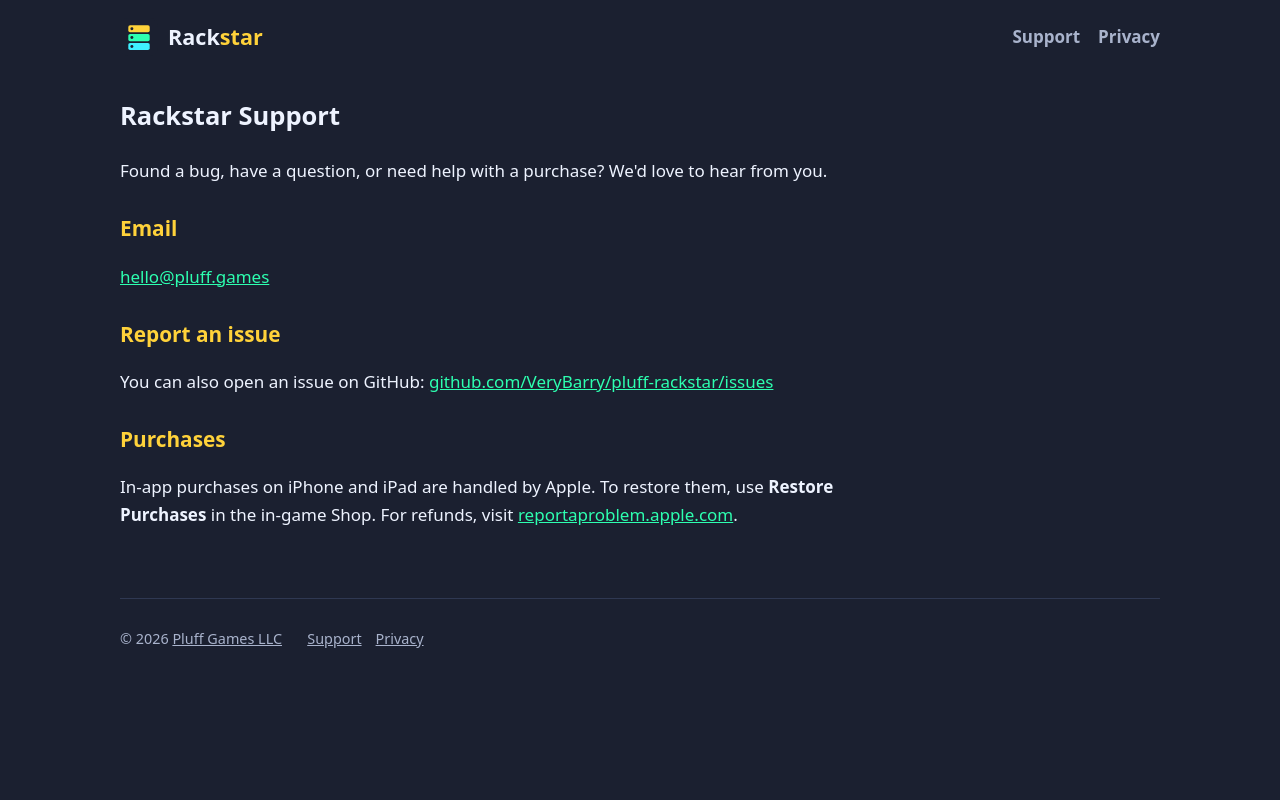
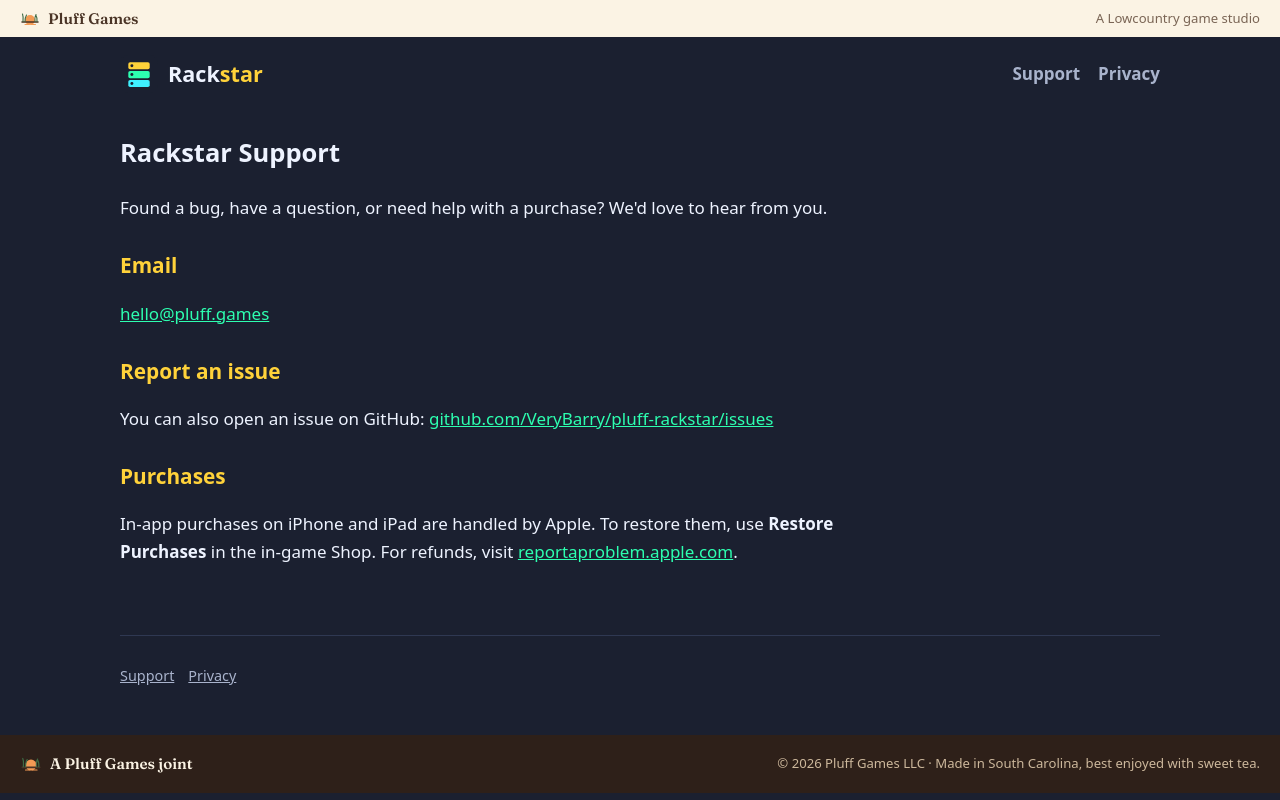
Before and after one commit to VeryBarry/pluff-rackstar, a plain HTML site: page support/index.html in a window 1280 px wide. Drawn offline with Linux system fonts and the light colour scheme.

Commit message:
Lowcountry rebrand: marsh sunset hero, new palette, fonts, logo

```diff
--- a/assets/style.css
+++ b/assets/style.css
@@ -35,3 +35,10 @@
 .card>img{width:100%;aspect-ratio:16/10;object-fit:cover;height:auto}
 .card.soon{min-height:0}
 .game-hero>img{width:100%;max-height:460px;object-fit:cover;height:auto}
+@font-face{font-family:Fraunces;src:url(fonts/fraunces.woff2) format("woff2");font-weight:100 900;font-display:swap}
+.pbar,.pfoot{display:flex;justify-content:space-between;align-items:center;gap:12px;padding:8px 20px;font-size:.82rem;background:#fbf3e4;color:#4a3426}
+.pbar a,.pfoot a{display:flex;align-items:center;gap:8px;font:600 .95rem Fraunces,Georgia,serif;color:#4a3426;text-decoration:none}
+.pbar span,.pfoot span{color:#7a6555}
+.pfoot{background:#2e2019;color:#cdb89c;padding:18px 20px;margin-top:20px;flex-wrap:wrap}.pfoot a{color:#fbf3e4}.pfoot span{color:#cdb89c}
+footer a{margin-right:14px}
+@media(max-width:520px){.pbar span{display:none}}
--- a/support/index.html
+++ b/support/index.html
@@ -1,7 +1,8 @@
 <!doctype html><html lang="en"><head><meta charset="utf-8"><meta name="viewport" content="width=device-width,initial-scale=1">
 <title>Rackstar Support</title><meta name="description" content="Get help with Rackstar."><link rel="canonical" href="https://rackstar.pluff.games/support/">
 <meta property="og:type" content="website"><meta property="og:title" content="Rackstar Support"><meta property="og:description" content="Get help with Rackstar."><meta property="og:url" content="https://rackstar.pluff.games/support/"><meta property="og:image" content="https://rackstar.pluff.games/img/cover.jpg"><meta name="twitter:card" content="summary_large_image">
-<meta name="theme-color" content="#1b2030"><link rel="icon" href="../assets/favicon.svg" type="image/svg+xml"><link rel="apple-touch-icon" href="../assets/apple-touch-icon.png"><link rel="stylesheet" href="../assets/style.css"></head><body>
+<meta name="theme-color" content="#f0936a"><link rel="icon" href="../assets/favicon.svg" type="image/svg+xml"><link rel="apple-touch-icon" href="../assets/apple-touch-icon.png"><link rel="stylesheet" href="../assets/style.css"></head><body>
+<div class="pbar"><a href="https://pluff.games"><img src="../assets/pluff-logo.svg" alt="" width="20" height="20">Pluff Games</a><span>A Lowcountry game studio</span></div>
 <div class="wrap"><header class="top"><a class="logo" href="../"><img src="../assets/favicon.svg" alt=""><span>Rack<b>star</b></span></a><nav><a href="../support/">Support</a><a href="../privacy/">Privacy</a></nav></header>
 
 
@@ -10,4 +11,5 @@
 <h2>Report an issue</h2><p>You can also open an issue on GitHub: <a href="https://github.com/VeryBarry/pluff-rackstar/issues">github.com/VeryBarry/pluff-rackstar/issues</a></p>
 <h2>Purchases</h2><p>In-app purchases on iPhone and iPad are handled by Apple. To restore them, use <b>Restore Purchases</b> in the in-game Shop. For refunds, visit <a href="https://reportaproblem.apple.com">reportaproblem.apple.com</a>.</p></section>
 
-<footer>&copy; 2026 <a href="https://pluff.games">Pluff Games LLC</a> &nbsp; <a href="../support/">Support</a><a href="../privacy/">Privacy</a></footer></div></body></html>
+<footer><a href="../support/">Support</a><a href="../privacy/">Privacy</a></footer></div>
+<div class="pfoot"><a href="https://pluff.games"><img src="../assets/pluff-logo.svg" alt="" width="22" height="22">A Pluff Games joint</a><span>&copy; 2026 Pluff Games LLC · Made in South Carolina, best enjoyed with sweet tea.</span></div></body></html>
```
Also changed, not shown: 404.html (+1 -1 lines), index.html (+5 -3 lines), privacy/index.html (+4 -2 lines), assets/fonts/OFL-Fraunces.txt (added), assets/fonts/fraunces.woff2 (added), assets/pluff-logo.svg (added), 2 other files.
